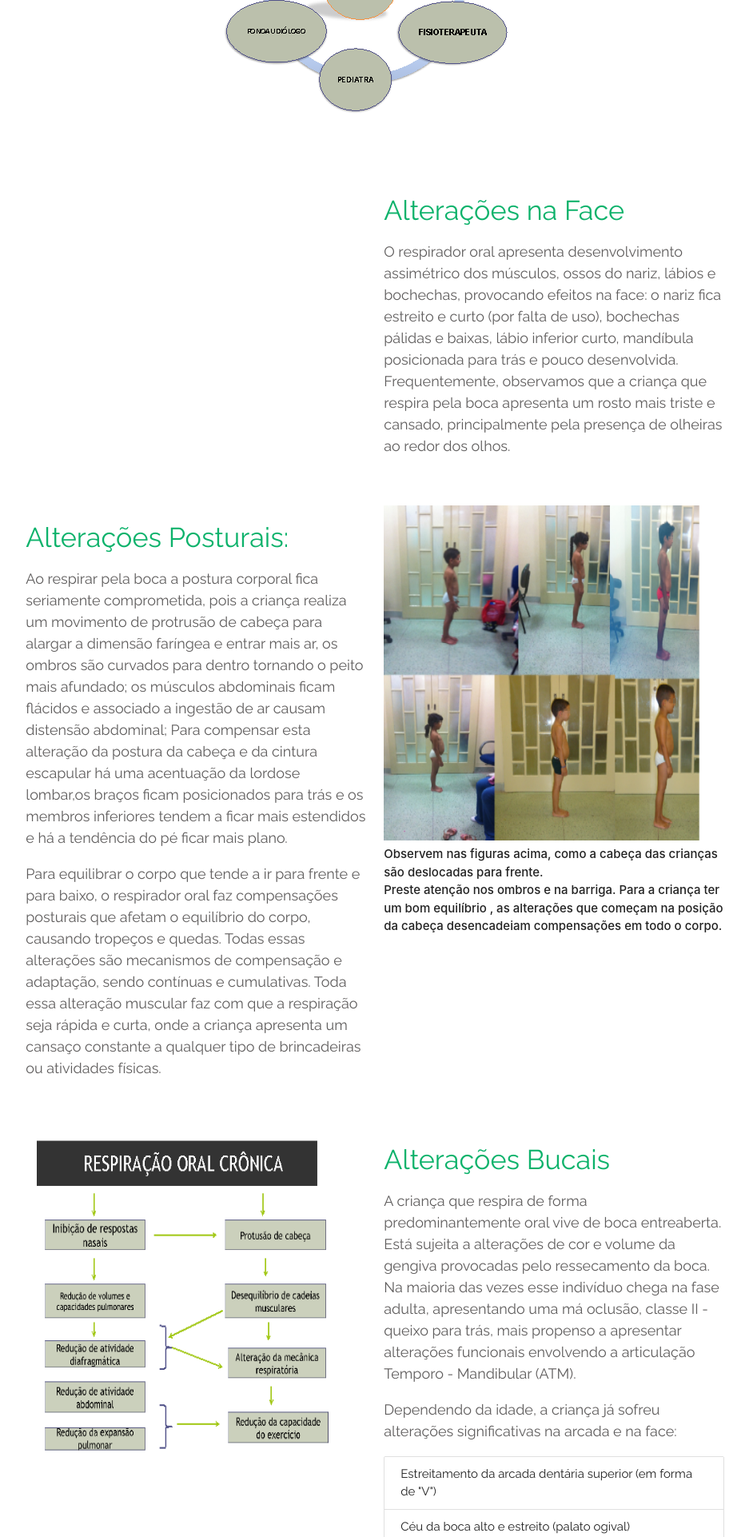
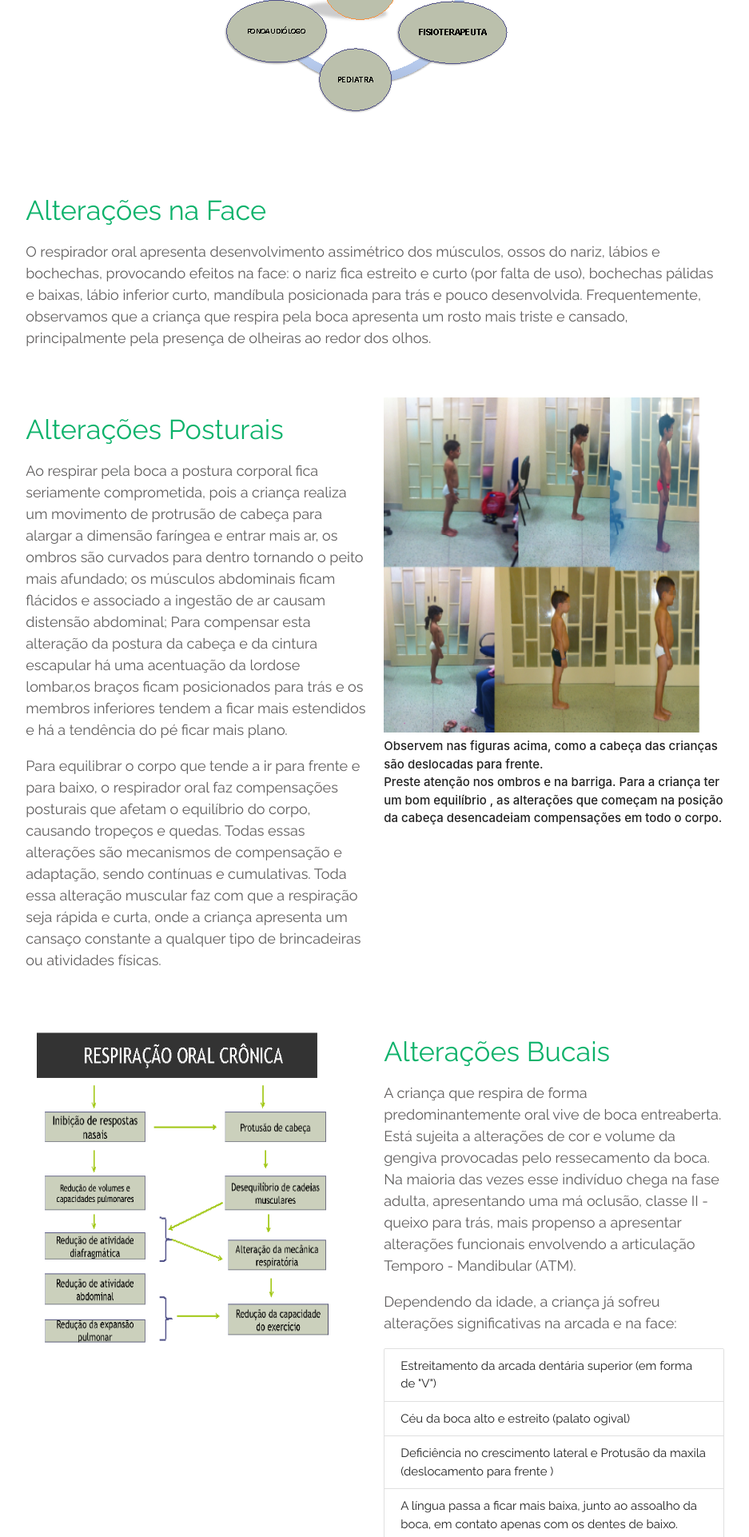
Before and after one commit to gmfonseca/tis4, a PHP site: page /AlteracoesRO.php in a window 1280 px wide. Shown: the part 428-2350 px from the top of the page at 80% size, without its empty margins (171-1108 px from the left). Run offline with PHP 8.4, Linux system fonts and the light colour scheme; some libraries are stand-ins or nearby versions.

Commit message:
Alteracoes de texto e formatação

```diff
--- a/ClinicaMedica/AlteracoesRO.php
+++ b/ClinicaMedica/AlteracoesRO.php
@@ -119,10 +119,8 @@
                 </div>
                 <div class="row">
                     <br>
-                    <div class="col s12 m6 l6">
 
-                    </div>
-                    <div class="col s12 m6 l6">
+                    <div class="col s12 m12 l12">
                         <h4 class="corVerdeTexto"> Alterações na Face </h4>
                         <p class="topicos">
                             O respirador oral apresenta desenvolvimento assimétrico dos músculos, ossos do nariz, lábios e bochechas, provocando efeitos na face: o nariz fica estreito e curto (por falta de uso), bochechas pálidas e baixas, lábio inferior curto, mandíbula posicionada para trás e pouco desenvolvida. Frequentemente, observamos que a criança que respira pela boca apresenta um rosto mais triste e cansado, principalmente pela presença de olheiras ao redor dos olhos.
@@ -133,7 +131,7 @@
                 <div class="row">
                     <br>
                     <div class="col s12 m6 l6">
-                        <h4 class="corVerdeTexto"> Alterações Posturais: </h4>
+                        <h4 class="corVerdeTexto"> Alterações Posturais </h4>
                         <p class="topicos">
                             Ao respirar pela boca a postura corporal fica seriamente comprometida, pois a criança realiza um movimento de protrusão de cabeça para alargar a dimensão faríngea e entrar mais ar, os ombros são curvados para dentro  tornando  o peito mais afundado; os músculos abdominais ficam flácidos e associado a ingestão de ar causam distensão abdominal;  Para compensar esta alteração da postura da cabeça e da cintura escapular há uma acentuação da lordose lombar,os braços  ficam posicionados para trás e os membros inferiores tendem a ficar mais estendidos e há a tendência do pé ficar mais plano.
                         </p>
@@ -178,22 +176,19 @@
 
                 <div class="row">
                     <br>
-                    <div class="col s12 m6 l6">
+                    <div class="col s12 m12 l12">
                         <h4 class="corVerdeTexto"> Alterações comportamentais </h4>
                         <p class="topicos">
                             Geralmente são crianças inquietas, impacientes, ansiosas, medrosas e impulsivas e apresentam uma irritação constante. À noite quase nunca querem ir para cama, apesar de estarem dormindo em frente da televisão. A respiração exerce forte influência sobre a concentração e os processos de aprendizagem.As crianças que respiram pela boca geralmente apresentam difculdades de atenção e concentração, baixo rendimento escolar e distúrbios na oxigenação do organismo.
                             Acordam com a boca seca. Roncam, porque o ar que entra pela boca faz vibrar os músculos da garganta, gerando o barulho do ronco.
                         </p>
                     </div>
-                    <div class="col s12 m6 l6">
-                    </div>
+
                 </div>
 
                 <div class="row">
                     <br>
-                    <div class="col s12 m6 l6">
-                    </div>
-                    <div class="col s12 m6 l6">
+                    <div class="col s12 m12 l12">
                         <h4 class="corVerdeTexto">Alterações das Funções Orais: Mastigação</h4>
                         <p class="topicos">
                             A mastigação pode se tornar ineficiente, pois a criança precisa respirar e mastigar ao mesmo tempo, levando-a a mastigar com a boca aberta.
@@ -211,13 +206,11 @@
 
                 <div class="row">
                     <br>
-                    <div class="col s12 m6 l6">
+                    <div class="col s12 m12 l12">
                         <h4 class="corVerdeTexto"> Alterações das Funções Orais: Fala </h4>
                         <p class="topicos">
                             Têm dificuldades para coordenar a respiração com a fala, A criança também poderá apresentar problemas na fala, ou seja, como a língua se encontra flácida e mais para a frente, alguns sons da fala podem se apresentar com distorções, como, por exemplo, ao emitir uma palavra com o som s e z (sala, sapato, zelador, casa, etc.), pode ainda  trocar alguns fonemas como "te", "de" e outros. A língua tende a ficar entre os dentes, o que dificulta a saída do ar e distorce o som. Verificamos com frequência o excesso de saliva durante a fala, ou melhor, algumas pessoas podem falar cuspindo, o que prejudica a comunicação e traz rejeição por parte de quem está próximo ao falante. Ao ouvir um respirador bucal, temos a impressão de que ele está sempre resfriado ou que sua voz está saindo pelo nariz. Esta modificação na voz pode ocorrer porque o nariz pode estar frequentemente entupido. Também não é incomum encontrarmos voz rouca. Isto se justifica pelas crises alérgicas frequentes que acabam irritando todo o trato respiratório e, consequentemente, podem prejudicar a laringe (região localizada na garganta que possui as cordas vocais que produzem o som).
                         </p>
-                    </div>
-                    <div class="col s12 m6 l6">
                     </div>
                 </div>
 
```
Also changed, not shown: ClinicaMedica/Problema.php (+5 -17 lines).
